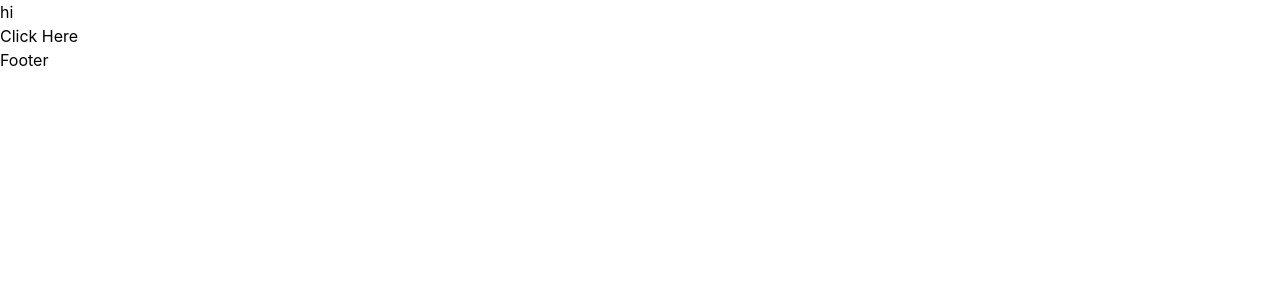
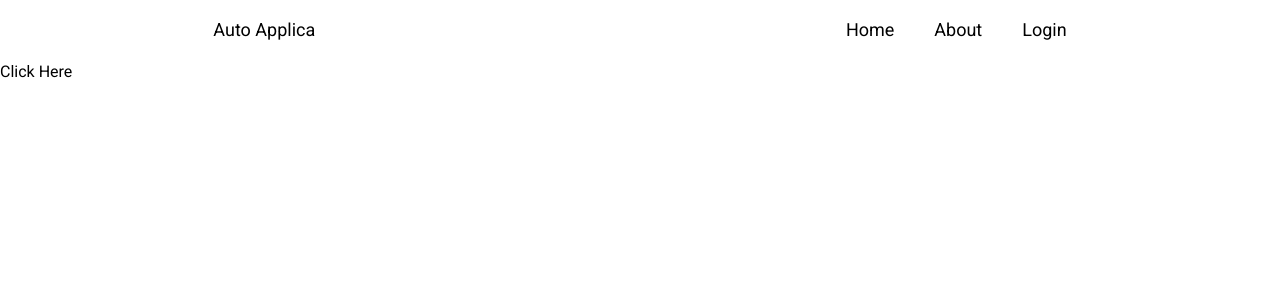
Before and after one commit to TheToadSannin/auto_applica, a React (Create React App) app: page / in a window 1280 px wide. Shown: the top 300 px of the page. Built offline with nearby package versions, Linux system fonts and the light colour scheme.

Commit message:
LinkLInkLInkLInkLInk

```diff
--- a/src/App.js
+++ b/src/App.js
@@ -1,6 +1,7 @@
 import React from "react";
 import "./App.css";
 import { BrowserRouter, Routes, Route } from "react-router-dom";
+import Header from './components/Header';
 import Login from "./pages/Login";
 import Signup from "./pages/Signup";
 import CreateApplication from "./pages/students/CreateApplication";
@@ -12,9 +13,11 @@ import PageNotFound from "./pages/PageNotFound";
 import { AuthProvider } from "./providers/AuthContext";
 
 
+
 function App() {
   return (
     <BrowserRouter>
+    <Header />
       <Routes>
         <Route path="/login" element={<Login />} />
         <Route path="/signup" element={<Signup />} />
--- a/src/components/Header.jsx
+++ b/src/components/Header.jsx
@@ -1,9 +1,21 @@
 import React from 'react'
+import { Link } from 'react-router-dom'
 
 const Header = () => {
   return (
-    <header><nav>hi</nav></header>
+    <header className='flex justify-center'>
+      <nav className='flex w-2/3 justify-between py-4 text-lg'>
+        <span>Auto Applica</span>
+        <ul className='flex space-x-10'>
+          <li><Link to='/'>Home </Link></li>
+          <li><Link to='/about'>About</Link></li>
+          <li><Link to='/login'>Login</Link></li>
+        </ul>
+      </nav>
+    </header>
   )
 }
 
 export default Header
+
+//| ----- | ----- | ----- |
--- a/src/index.css
+++ b/src/index.css
@@ -1,8 +1,14 @@
+@import url('https://fonts.googleapis.com/css2?family=Roboto&display=swap');
+
+*,::after,::before{
+  margin: 0;
+  padding: 0;
+  box-sizing: border-box;
+}
+
 body {
   margin: 0;
-  font-family: -apple-system, BlinkMacSystemFont, 'Segoe UI', 'Roboto', 'Oxygen',
-    'Ubuntu', 'Cantarell', 'Fira Sans', 'Droid Sans', 'Helvetica Neue',
-    sans-serif;
+  font-family: 'Roboto', sans-serif;
   -webkit-font-smoothing: antialiased;
   -moz-osx-font-smoothing: grayscale;
 }
--- a/src/pages/Home.jsx
+++ b/src/pages/Home.jsx
@@ -19,11 +19,9 @@ const Home = () => {
 
   return (
     <div>
-        <Header/>
-            <form onSubmit={handleSubmit}>
-              <button type="submit">Click Here</button>
-            </form>
-        <Footer/>
+        <form onSubmit={handleSubmit}>
+          <button type="submit">Click Here</button>
+        </form>
     </div>
   )
 }
```
Also changed, not shown: 1 other file (tests, documents, lock files or other folders).
